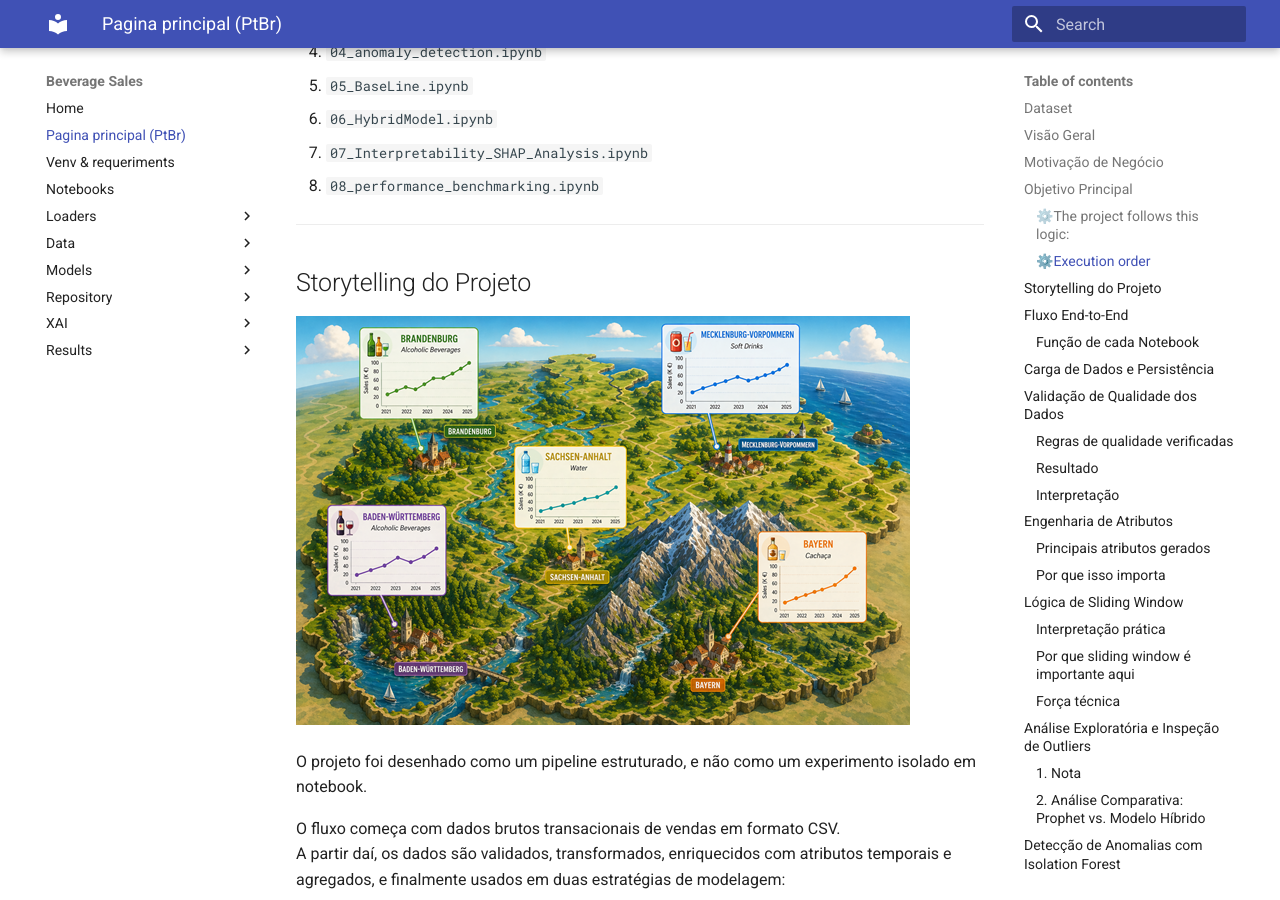
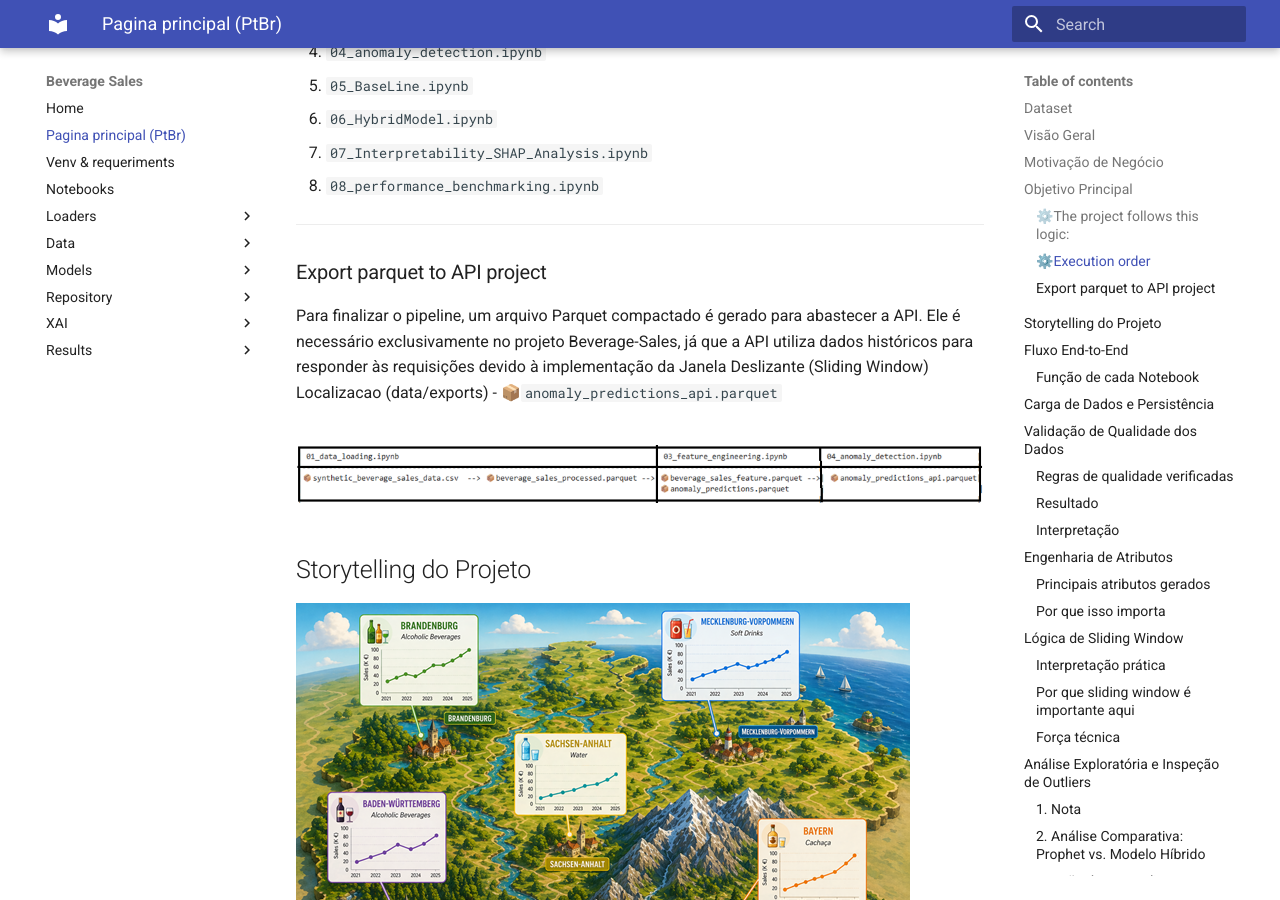
Before and after one commit to AKawamorita/AKawamorita.github.io, a Jekyll site: the page BeverAge-Sales/IndexPtBr/index.html, which Jekyll copies as it is, in a window 1280 px wide and 900 px high, scrolled down 2440 px. Built offline with Jekyll 4.4.1, drawn with Linux system fonts in a browser that asks for light colours.

Commit message:
feat: melhorias documentacao beverage sales
melhorias documentacao beverage sales

```diff
--- a/BeverAge-Sales/IndexPtBr/index.html
+++ b/BeverAge-Sales/IndexPtBr/index.html
@@ -353,8 +353,30 @@
 
 </li>
 
+          <li class="md-nav__item">
+  <a href="#export-parquet-to-api-project" class="md-nav__link">
+    <span class="md-ellipsis">
+
+        Export parquet to API project
+
+    </span>
+  </a>
+
+</li>
+
       </ul>
     </nav>
+
+</li>
+
+        <li class="md-nav__item">
+  <a href="#_1" class="md-nav__link">
+    <span class="md-ellipsis">
+
+
+
+    </span>
+  </a>
 
 </li>
 
@@ -1900,8 +1922,30 @@
 
 </li>
 
+          <li class="md-nav__item">
+  <a href="#export-parquet-to-api-project" class="md-nav__link">
+    <span class="md-ellipsis">
+
+        Export parquet to API project
+
+    </span>
+  </a>
+
+</li>
+
       </ul>
     </nav>
+
+</li>
+
+        <li class="md-nav__item">
+  <a href="#_1" class="md-nav__link">
+    <span class="md-ellipsis">
+
+
+
+    </span>
+  </a>
 
 </li>
 
@@ -2731,6 +2775,11 @@ Por isso, este projeto investiga se uma <strong>previsão sensível a anomalias<
 <li><code>08_performance_benchmarking.ipynb</code></li>
 </ol>
 <hr />
+<h3 id="export-parquet-to-api-project">Export parquet to API project</h3>
+<p>Para finalizar o pipeline, um arquivo Parquet compactado é gerado para abastecer a API. Ele é necessário exclusivamente no projeto Beverage-Sales, já que a API utiliza dados históricos para responder às requisições devido à implementação da Janela Deslizante (Sliding Window)
+Localizacao (data/exports)
+- 📦<code>anomaly_predictions_api.parquet</code></p>
+<h2 id="_1"><img alt="parquet schema" src="../img/esquema_parquets.png" /></h2>
 <h2 id="storytelling-do-projeto">Storytelling do Projeto</h2>
 <p><img alt="main cities and products consumed" src="../img/MAP_P40.png" /></p>
 <p>O projeto foi desenhado como um pipeline estruturado, e não como um experimento isolado em notebook.</p>
```
Also changed, not shown: BeverAge-Sales/index.html (+31 -1 lines), BeverAge-Sales/img/esquema_parquets.png (added), BeverAge-Sales/search/search_index.json, 1 other file.
